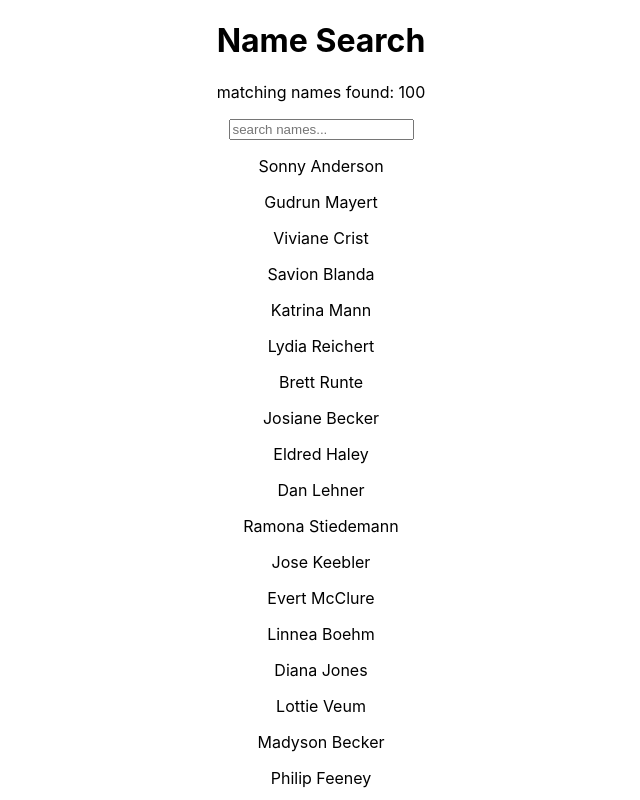
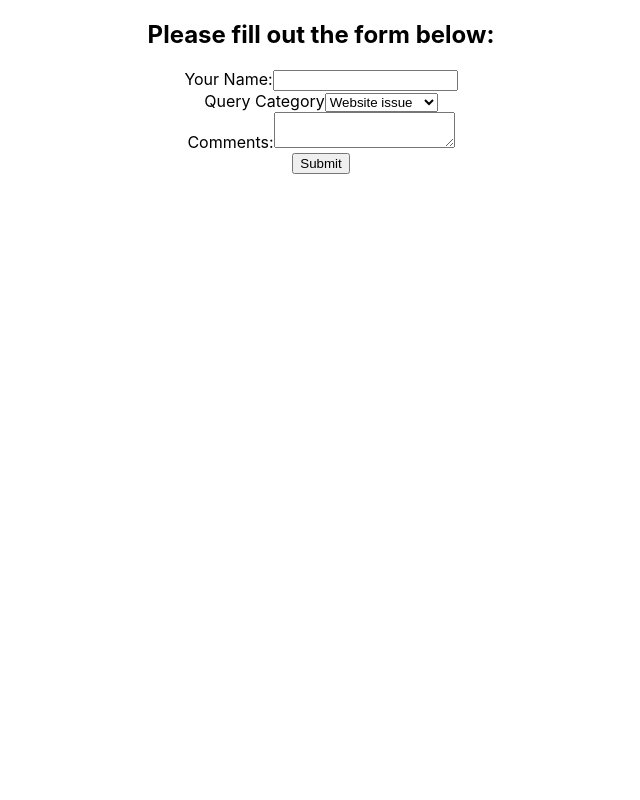
Before and after one commit to alelodato/react, a React (Create React App) app in the folder my-app/: page / in a window 1280 px wide. Shown: the top 800 px of the page, without its empty margins (319-959 px from the left). Built offline with nearby package versions, Linux system fonts and the light colour scheme.

Commit message:
created controlled form with hooks

```diff
--- a/my-app/src/App.js
+++ b/my-app/src/App.js
@@ -11,10 +11,11 @@
 import ControlledForm from './components/ControlledForm';
 import UncontrolledForm from './components/UncontrolledForm';
 import SearchBar from './components/SearchBar';
+import ControlledFormHooks from './components/ControlledFormHooks';
 
 function App() {
   return <div className="App">
-      <SearchBar />
+      <ControlledFormHooks />
   </div>;
 }
 
--- /dev/null
+++ b/my-app/src/components/ControlledFormHooks.js
@@ -0,0 +1,59 @@
+import React, {useState} from 'react'
+
+function ControlledFormHooks() {
+    const [name, setName] = useState('');
+    const [category, setCategory] = useState('website');
+    const [comments,setComments] = useState('');
+    const handleSubmit = (e) => {
+        e.preventDefault();
+        console.log(name, category, comments);
+    }
+    return (
+        <div>
+            <h2>Please fill out the form below:</h2>
+            <form onSubmit={handleSubmit}>
+                <div>
+                    <label htmlFor='id-name'>Your Name:</label>
+                    <input
+                    value={name}
+                    onChange={
+                        (e) => setName(e.target.value)
+                    }
+                    id='id-name'
+                    name='name'
+                    type='text'
+                    />
+                </div>
+                <div>
+                    <label htmlFor='id-category'>Query Category</label>
+                    <select
+                        id='id-category'
+                        name='category'
+                        value={category}
+                        onChange={
+                            (e) => setCategory(e.target.value)
+                        }
+                    >
+                        <option value='website'>Website issue</option>
+                        <option value="order">Order issue</option>
+                        <option value='general'>General inquiry</option>
+                    </select>
+                </div>
+                <div>
+                    <label htmlFor='id-comments'>Comments:</label>
+                    <textarea
+                        id='id-comments'
+                        name='comments'
+                        value={comments}
+                        onChange={
+                            (e) => setComments(e.target.value)
+                        }
+                    />
+                </div>
+                <input type='submit' value="Submit" />
+            </form>
+        </div>
+    )
+}
+
+export default ControlledFormHooks
```
Also changed, not shown: my-app/src/components/ClassCounter.js (added, +30 -0 lines), my-app/src/components/HooksCounter.js (added, +20 -0 lines).
